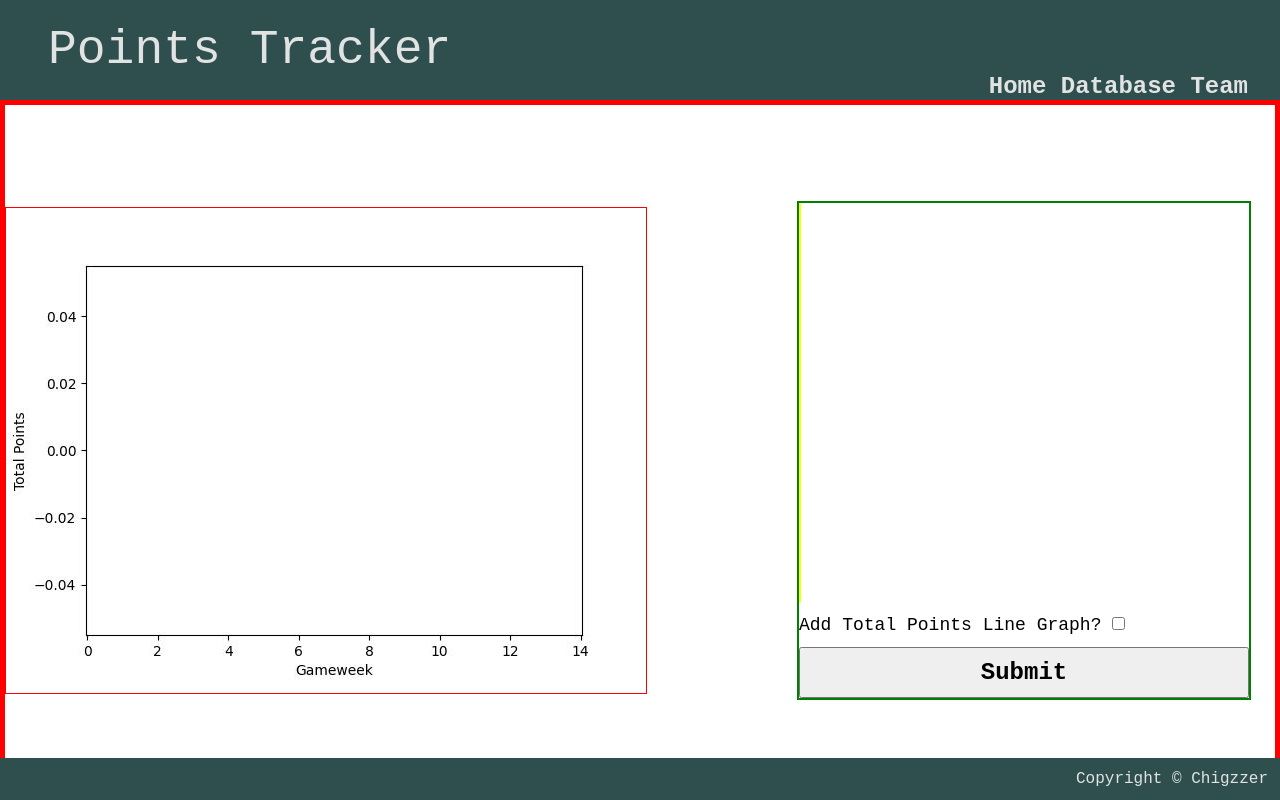
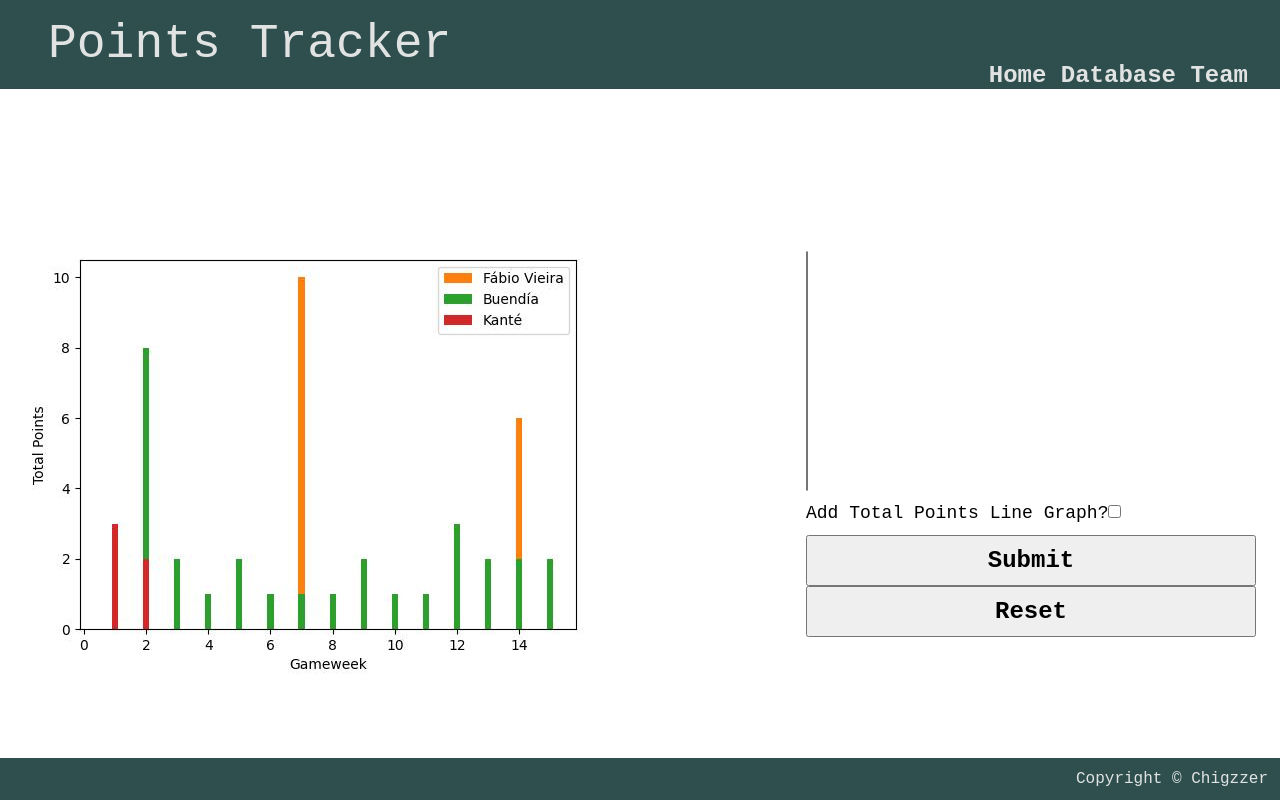
Before and after one commit to Chigzzer/FPL, a Flask app: template web/templates/index.html in a window 1280 px wide. Run offline with Flask 2, Linux system fonts and the light colour scheme; the template is opened without the code that fills it, so the values that code supplies are empty; parts of the project's set-up code (start-up, migrations or seed data) failed here and were passed over.

Commit message:
Added a functioning reset button

```diff
--- a/web/app.py
+++ b/web/app.py
@@ -1,4 +1,4 @@
-from flask import Flask, render_template, request
+from flask import Flask, render_template, request, redirect
 import requests as rq
 import fpl_functions as fpl
 import pandas as pd
@@ -62,6 +62,7 @@ def index():
     plt.ylabel("Total Points")
     plt.xlabel("Gameweek")
     print(total_points)
+    plt.legend()
     plt.savefig('c:/Users/chira/Documents/Coding/FPL/web/static/plot.jpg')
     return render_template("index.html", player_list = player_list, teams = teams)
 
@@ -72,16 +73,14 @@ def my_form_post():
     player_id = fpl.find_player_id(database, player_name)
     gw_points, total_points = fpl.player_weekPoints(player_id)
     x_axis = range(1, len(total_points))
-    plt.close()
     x_axis = [x for x in range(1, len(total_points) + 1)]
-    plt.bar(x_axis, gw_points)
+    plt.bar(x_axis, gw_points, width=0.2, label=player_name)
     plt.ylabel("Total Points")
     plt.xlabel("Gameweek")
+    plt.legend()
     if request.form.get("addOn") != None:
         plt.plot(x_axis, total_points)
     plt.savefig('c:/Users/chira/Documents/Coding/FPL/web/static/plot.jpg')
-    print(player_id)
-
     return render_template("index.html", player_list = player_list, teams = teams)
 
 @app.route("/dbase.html")
--- a/web/fpl_functions.py
+++ b/web/fpl_functions.py
@@ -16,6 +16,7 @@ def find_player_id(database, name):
 
 def find_player_name(database, code):
     for i in database['elements']:
+        print(code)
         if i['code'] == code:
             name= i['web_name']
     return name
--- a/web/static/styles.css
+++ b/web/static/styles.css
@@ -45,16 +45,13 @@ body{
     justify-content: space-between;
     align-items: center;
     padding: 0px;
-    flex: 1;
-    border: 5px red solid;
+    flex: 1 1 auto;
     height: 100%;
+    flex-wrap: wrap-reverse;
 }
 
 .plot{
     display: flex;
-
-    width: auto;
-    border: 1px red solid;
     justify-content: center;
     align-items: center;
 }
@@ -62,17 +59,15 @@ body{
 .form{
     display: flex;
     flex-direction: column;
-    border: 2px green solid;
     justify-content: space-between;
     margin-right: 24px;
     font-size: 18px;
 }
 
 #player_list{
-    flex:1 1 auto;
-    border: 1px yellow solid;
+    flex:2 0 auto;
     justify-content: stretch;
-    height: 400px;
+    height: 30vh;
     margin-bottom: 12px;
 
 }
@@ -84,6 +79,13 @@ body{
 }
 
 .submit{
+    padding: 10px;
+    width: 450px;
+    font-weight: 900;
+    font-size: 24px;
+}
+
+.reset{
     padding: 10px;
     width: 450px;
     font-weight: 900;
@@ -122,7 +124,6 @@ body{
     flex-direction: column;
     gap: 24px;;
     justify-content: space-between;
-    border: 1px red solid;
     flex: 1;
 }
 
--- a/web/templates/index.html
+++ b/web/templates/index.html
@@ -36,10 +36,11 @@
                     {% endfor %}
                 </select>
                 <div class="check">
-                    <div>Add Total Points Line Graph? <input type="checkbox" name="addOn"></div>
+                    <div>Add Total Points Line Graph?<input type="checkbox" name="addOn"></div>
                     <div><button class="submit" type="submit" name="submit">Submit</button></div>
                 </div>
             </form>
+            <div><a href="/"><button class="reset" name="reset" value="reset">Reset</button></a></div>
         </div>
     </div>
     <div class="footer">
```
Also changed, not shown: web/static/plot.jpg.
